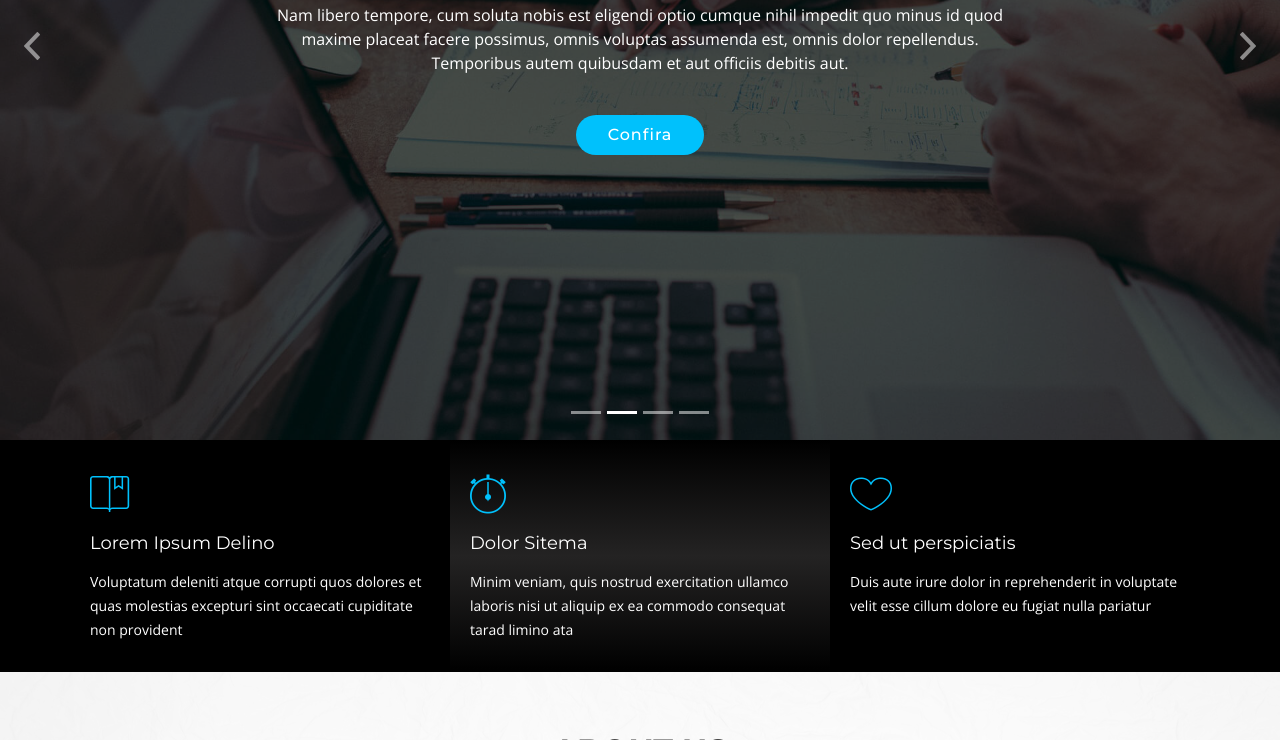
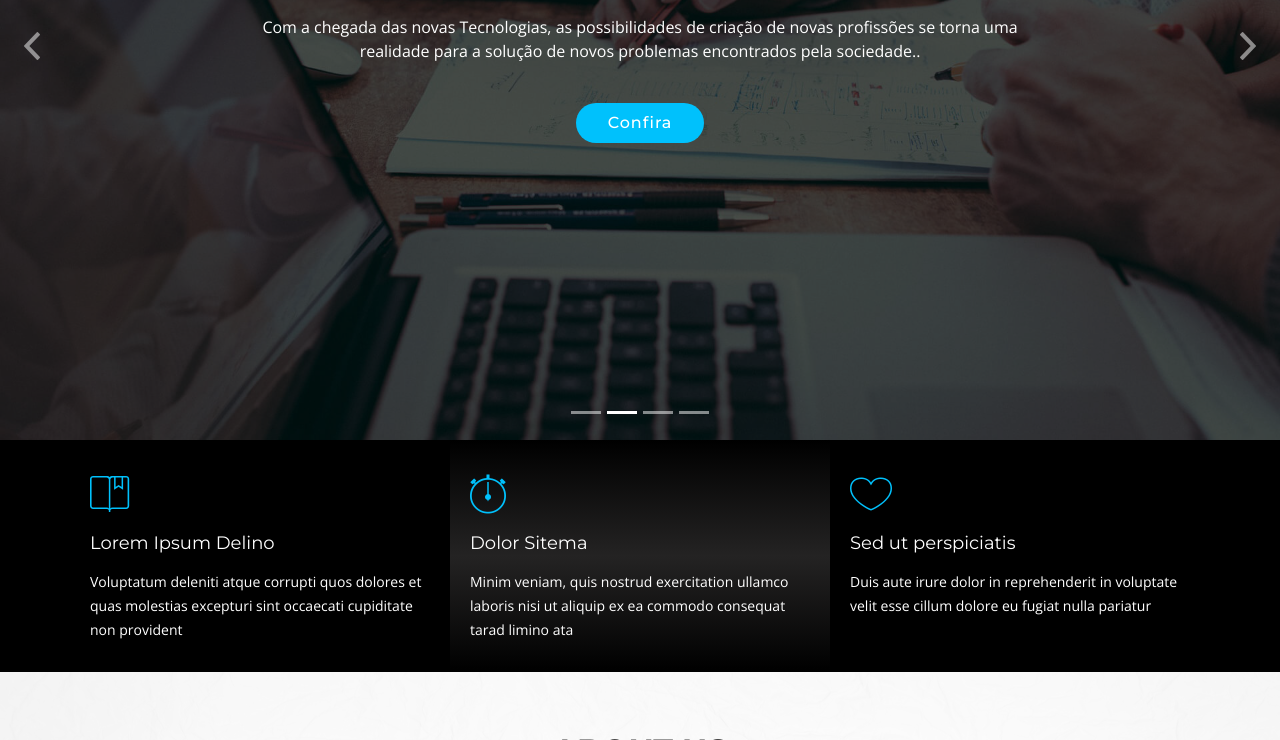
Before and after one commit to Maria-Luiza123/profissoes-futuro, a plain HTML site: page index.html in a window 1280 px wide. Shown: the part 360-1100 px from the top of the page. Drawn offline with nearby package versions, Linux system fonts and the light colour scheme; files whose address does not match are found by name.

Commit message:
Update index.html

```diff
--- a/index.html
+++ b/index.html
@@ -86,7 +86,7 @@
             <div class="carousel-container">
               <div class="carousel-content">
                 <h2>Novas possibilidades</h2>
-                <p>Nam libero tempore, cum soluta nobis est eligendi optio cumque nihil impedit quo minus id quod maxime placeat facere possimus, omnis voluptas assumenda est, omnis dolor repellendus. Temporibus autem quibusdam et aut officiis debitis aut.</p>
+                <p>Com a chegada das novas Tecnologias, as possibilidades de criação de novas profissões se torna uma realidade para a solução de novos problemas encontrados pela sociedade..</p>
                 <a href="#featured-services" class="btn-get-started scrollto">Confira</a>
               </div>
             </div>
```
